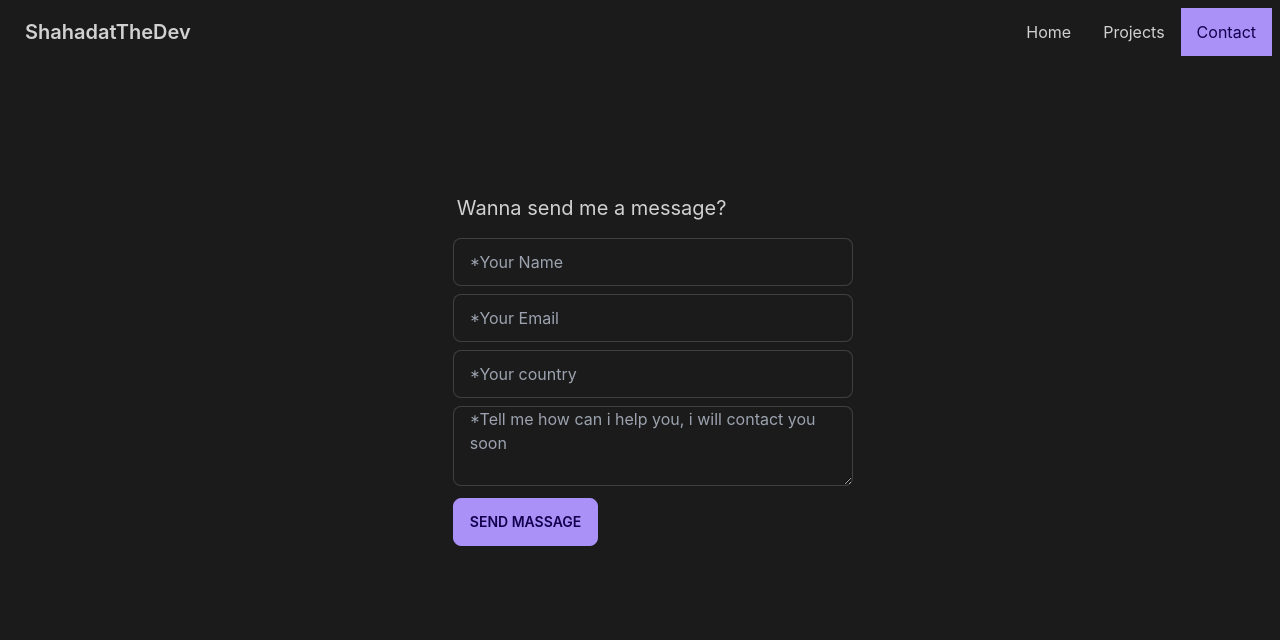
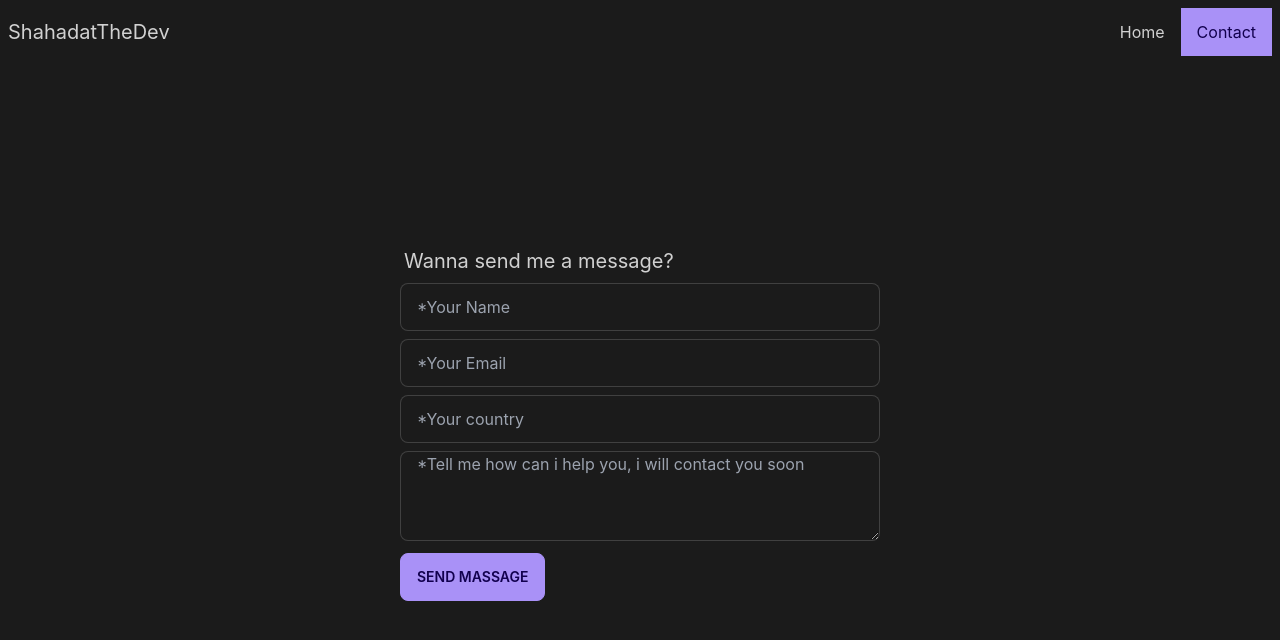
Before and after one commit to shahadat2772/md-shahadat-hossain, a React (Create React App) app: page /contact in a window 1280 px wide. Shown: the top 640 px of the page. Built offline with nearby package versions, Linux system fonts and the light colour scheme.

Commit message:
integrated email.js to get maseges from portfolio

```diff
--- a/package.json
+++ b/package.json
@@ -3,6 +3,7 @@
   "version": "0.1.0",
   "private": true,
   "dependencies": {
+    "@emailjs/browser": "^3.6.2",
     "@fortawesome/fontawesome-svg-core": "^6.1.1",
     "@fortawesome/free-regular-svg-icons": "^6.1.1",
     "@fortawesome/free-solid-svg-icons": "^6.1.1",
--- a/src/App.js
+++ b/src/App.js
@@ -5,14 +5,13 @@ import { Route, Routes } from "react-router-dom";
 import Navbar from "./pages/Shared/Navbar/Navbar";
 import ProjectDetailModal from "./pages/Home/Projects/ProjectDetailModal";
 import ContactMe from "./pages/ContactMe/ContactMe";
+import { Toaster } from "react-hot-toast";
 
 export const projectProDetailContext = createContext("projectDetailState");
 
 function App() {
   // Modal opener state
   const [ProjectProDetail, setProjectForDetail] = useState(null);
-
-  console.log(ProjectProDetail);
 
   return (
     <div className="max-w-7xl mx-auto">
@@ -34,6 +33,7 @@ function App() {
           ProjectProDetail={ProjectProDetail}
         ></ProjectDetailModal>
       )}
+      <Toaster></Toaster>
     </div>
   );
 }
--- a/src/pages/ContactMe/ContactMe.js
+++ b/src/pages/ContactMe/ContactMe.js
@@ -1,53 +1,41 @@
-import React from "react";
+import React, { useRef } from "react";
 import { useForm } from "react-hook-form";
 import { toast } from "react-hot-toast";
+import emailjs from "@emailjs/browser";
 
 const ContactMe = () => {
   // FORM hook
   const { register, handleSubmit, watch, reset } = useForm();
 
-  const onSubmit = async (data) => {
-    const inquiry = data;
+  const form = useRef();
 
-    fetch("https://desolate-cove-12893.herokuapp.com/addInquiry", {
-      method: "POST",
-      headers: {
-        "content-type": "application/json",
+  const onSubmit = (data) => {
+    emailjs
+      .sendForm(
+        "service_f3gw4tf",
+        "template_f1va9ec",
+        form.current,
+        "aOsgNi_lQLh-aYwXa"
+      )
+      .then(
+        (result) => {
+          toast.success("I have received your message, will contact you soon.");
+          reset();
         },
-      body: JSON.stringify({ inquiry }),
-    })
-      .then((res) => res.json())
-      .then((data) => {
-        if (data.insertedId) {
-          reset();
-          toast.success("Thanks a lot! We have received your inquiry.");
-        } else {
-          toast.error("Doh, something terrible happened.");
+        (error) => {
+          toast.error(error.text);
         }
-      });
+      );
   };
+
   return (
-    <section className="px-4">
-      <div
-        style={{
-          backgroundSize: "cover",
-          backgroundPosition: "center",
-        }}
-        className="bannerImage h-[90vh] rounded relative"
+    <section className="h-[90vh] flex justify-center items-center">
+      <form
+        ref={form}
+        className="md:min-w-[480px] min-w-[330px]"
+        onSubmit={handleSubmit(onSubmit)}
       >
-        <div
-          style={{
-            position: "absolute",
-          }}
-          className="bannerContent w-[300px] md:w-[400px] left-[5%] md:left-[35%] top-[25%] md:top-[18%]"
-        >
-          <h2
-            // style={{ fontFamily: "Oswald" }}
-            className="text-xl ml-1 mb-4"
-          >
-            Wanna send me a message?
-          </h2>
-          <form onSubmit={handleSubmit(onSubmit)}>
+        <h2 className="text-xl ml-1 mb-2">Wanna send me a message?</h2>
         {/* Name INPUT */}
         <div className="form-control">
           <input
@@ -56,6 +44,7 @@ const ContactMe = () => {
             type="text"
             placeholder="*Your Name"
             className="input input-bordered mb-2"
+            name="user_name"
           />
         </div>
         {/* EMAIL INPUT */}
@@ -66,6 +55,7 @@ const ContactMe = () => {
             type="text"
             placeholder="*Your Email"
             className="input input-bordered mb-2"
+            name="user_email"
           />
         </div>
         {/* Country INPUT */}
@@ -76,6 +66,7 @@ const ContactMe = () => {
             type="text"
             placeholder="*Your country"
             className="input input-bordered mb-2"
+            name="user_country"
           />
         </div>
         {/* MESSAGE text */}
@@ -85,15 +76,14 @@ const ContactMe = () => {
             {...register("message")}
             type="text"
             placeholder="*Tell me how can i help you, i will contact you soon"
-                className="input input-bordered h-[80px] mb-2"
+            className="input input-bordered h-[90px] mb-2"
+            name="message"
           />
         </div>
         <div className="mt-1">
           <button className="btn btn-primary block ">Send Massage</button>
         </div>
       </form>
-        </div>
-      </div>
     </section>
   );
 };
--- a/src/pages/Home/ContactMe/ContactMe.js
+++ /dev/null
@@ -1,101 +0,0 @@
-import React from "react";
-import { useForm } from "react-hook-form";
-import { toast } from "react-hot-toast";
-
-const ContactMe = () => {
-  // FORM hook
-  const { register, handleSubmit, watch, reset } = useForm();
-
-  const onSubmit = async (data) => {
-    const inquiry = data;
-
-    fetch("https://desolate-cove-12893.herokuapp.com/addInquiry", {
-      method: "POST",
-      headers: {
-        "content-type": "application/json",
-      },
-      body: JSON.stringify({ inquiry }),
-    })
-      .then((res) => res.json())
-      .then((data) => {
-        if (data.insertedId) {
-          reset();
-          toast.success("Thanks a lot! We have received your inquiry.");
-        } else {
-          toast.error("Doh, something terrible happened.");
-        }
-      });
-  };
-  return (
-    <section className="px-4">
-      <div
-        style={{
-          backgroundSize: "cover",
-          backgroundPosition: "center",
-        }}
-        className="bannerImage h-[90vh] rounded relative"
-      >
-        <div
-          style={{
-            position: "absolute",
-          }}
-          className="bannerContent w-[300px] md:w-[400px] left-[5%] md:left-[35%] top-[25%] md:top-[18%]"
-        >
-          <h2
-            style={{ fontFamily: "Oswald" }}
-            className="text-2xl text-white mb-2"
-          >
-            INQUIRY NOW
-          </h2>
-          <form onSubmit={handleSubmit(onSubmit)}>
-            {/* Name INPUT */}
-            <div className="form-control">
-              <input
-                required
-                {...register("name")}
-                type="text"
-                placeholder="*Your Name"
-                className="input input-bordered mb-2"
-              />
-            </div>
-            {/* EMAIL INPUT */}
-            <div className="form-control">
-              <input
-                required
-                {...register("email")}
-                type="text"
-                placeholder="*Your Email"
-                className="input input-bordered mb-2"
-              />
-            </div>
-            {/* Country INPUT */}
-            <div className="form-control">
-              <input
-                required
-                {...register("country")}
-                type="text"
-                placeholder="*Your country"
-                className="input input-bordered mb-2"
-              />
-            </div>
-            {/* MESSAGE text */}
-            <div className="form-control">
-              <textarea
-                required
-                {...register("message")}
-                type="text"
-                placeholder="*Tell us your demand, we will contact you soon"
-                className="input input-bordered h-[80px] mb-2"
-              />
-            </div>
-            <div className="mt-1">
-              <button className="btn btn-primary block ">Send Massage</button>
-            </div>
-          </form>
-        </div>
-      </div>
-    </section>
-  );
-};
-
-export default ContactMe;
--- a/src/pages/Home/Projects/EachProject.js
+++ b/src/pages/Home/Projects/EachProject.js
@@ -8,7 +8,6 @@ const EachProject = ({ project }) => {
     projectProDetailContext
   );
 
-  //   console.log(project);
   const {
     _id,
     name,
--- a/src/pages/Home/Projects/ProjectDetailModal.js
+++ b/src/pages/Home/Projects/ProjectDetailModal.js
@@ -19,22 +19,22 @@ const ProjectDetailModal = ({ ProjectProDetail }) => {
       {/* <!-- The button to open modal --> */}
 
       {/* <!-- Put this part before </body> tag --> */}
-      <input type="checkbox" id="projectDetailModal" class="modal-toggle" />
-      <label for="projectDetailModal" class="modal cursor-pointer">
-        <label class="modal-box relative w-11/12 max-w-5xl" for="">
+      <input type="checkbox" id="projectDetailModal" className="modal-toggle" />
+      <label htmlFor="projectDetailModal" className="modal cursor-pointer">
+        <label className="modal-box relative w-11/12 max-w-5xl" htmlFor="">
           <label
-            for="projectDetailModal"
-            class="btn btn-sm btn-circle absolute right-2 top-2"
+            htmlFor="projectDetailModal"
+            className="btn btn-sm btn-circle absolute right-2 top-2"
           >
             ✕
           </label>
-          <h3 class="text-xl font-medium">More on {name}</h3>
+          <h3 className="text-xl font-medium">More on {name}</h3>
           {/* Brief */}
           <p>{brief}</p>
           {/* Bullet Points */}
-          <p class="pt-[10px] pb-1">
-            {bulletPoints.map((bp) => (
-              <li>{bp}</li>
+          <p className="pt-[10px] pb-1">
+            {bulletPoints.map((bp, index) => (
+              <li key={index}>{bp}</li>
             ))}
           </p>
           {/* Technologies */}
@@ -54,8 +54,8 @@ const ProjectDetailModal = ({ ProjectProDetail }) => {
           </p>
           {/* Images */}
           <div className="imagesContainer gap-7 grid md:grid-cols-2 lg:grid-cols-3 grid-cols-1 pt-4">
-            {images?.map((img) => (
-              <img src={img} alt="" />
+            {images?.map((img, index) => (
+              <img key={index} src={img} alt="" />
             ))}
           </div>
         </label>
--- a/src/pages/Shared/Navbar/Navbar.js
+++ b/src/pages/Shared/Navbar/Navbar.js
@@ -9,9 +9,6 @@ const Navbar = () => {
     <>
       <li>
         <NavLink to={"/home"}>Home</NavLink>
-      </li>
-      <li>
-        <NavLink to={"/projects"}>Projects</NavLink>
       </li>
       <li>
         <NavLink to={"/contact"}>Contact</NavLink>
@@ -47,7 +44,7 @@ const Navbar = () => {
               {menuItems}
             </ul>
           </div>
-          <a href="iu" className="btn btn-ghost normal-case text-xl">
+          <a href="/home" className=" normal-case text-xl">
             ShahadatTheDev
           </a>
         </div>
```
Also changed, not shown: src/pages/Home/Projects/Projects.js (+0 -8 lines), 1 other file (tests, documents, lock files or other folders). Lines whose indentation alone changed are shown as unchanged.
